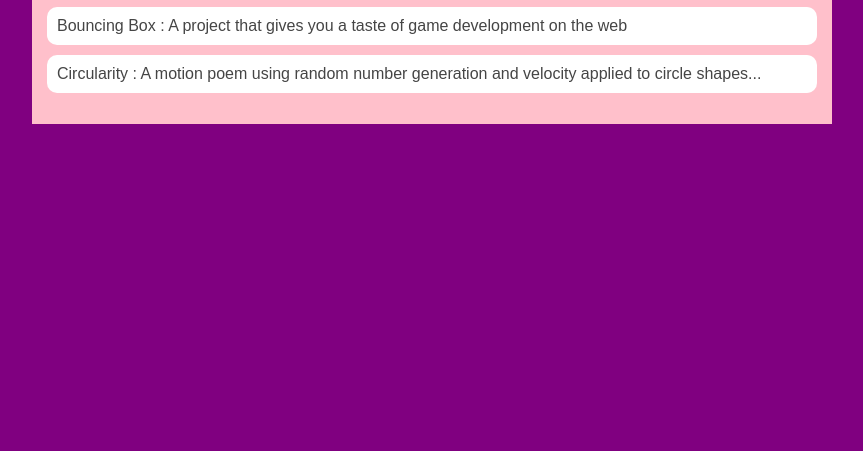
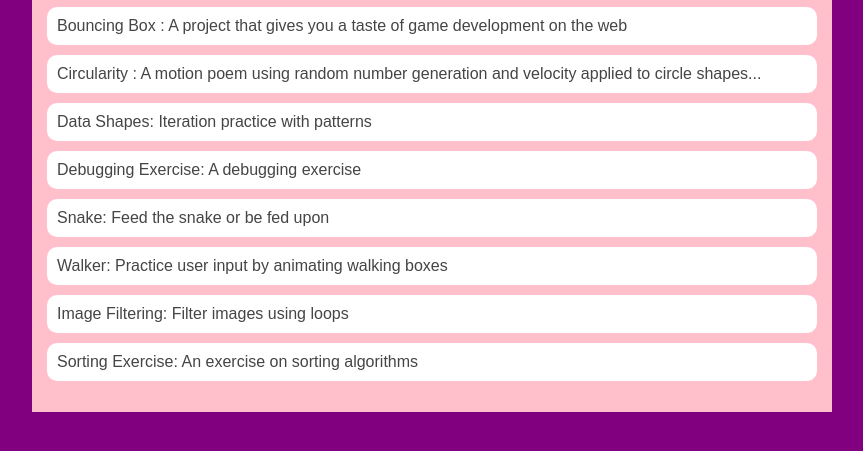
Before and after one commit to christianbobb/christianbobb.github.io, a plain HTML site: page portfolio.html in a window 1280 px wide. Shown: the part 217-668 px from the top of the page, without its empty margins (208-1071 px from the left). Drawn offline with Linux system fonts and the light colour scheme.

Commit message:
add advanced projects to portfolio

```diff
--- a/portfolio.html
+++ b/portfolio.html
@@ -25,7 +25,15 @@
                 <li><a href="projects/platformer/">Platformer : A cannon - dodging, collectible - grabbing adventure game for Halleb0t</a></li>
                 <li><a href="projects/bouncing-box/">Bouncing Box : A project that gives you a taste of game development on the web </a></li>
                 <li><a href="projects/circularity/">Circularity : A motion poem using random number generation and velocity applied to circle shapes...</a></li>
-            </ul>
+                <li><a href="asd-projects/data-shapes"> Data Shapes: Iteration practice with patterns</a></li>
+                <li><a href="asd-projects/debugging-exercise"> Debugging Exercise: A debugging exercise</a></li>
+                <li><a href="asd-projects/snake">Snake: Feed the snake or be fed upon</a></li>
+                <li><a href="asd-projects/walker">Walker: Practice user input by animating walking boxes</a></li>
+                <li><a href="asd-projects/image-filtering">Image Filtering: Filter images using loops</a></li>
+                <li><a href="asd-projects/sorting-exercise">Sorting Exercise: An exercise on sorting algorithms</a></li>
+</ul>
+
+              </ul>
         </div>
     </main>
       </div>
```
